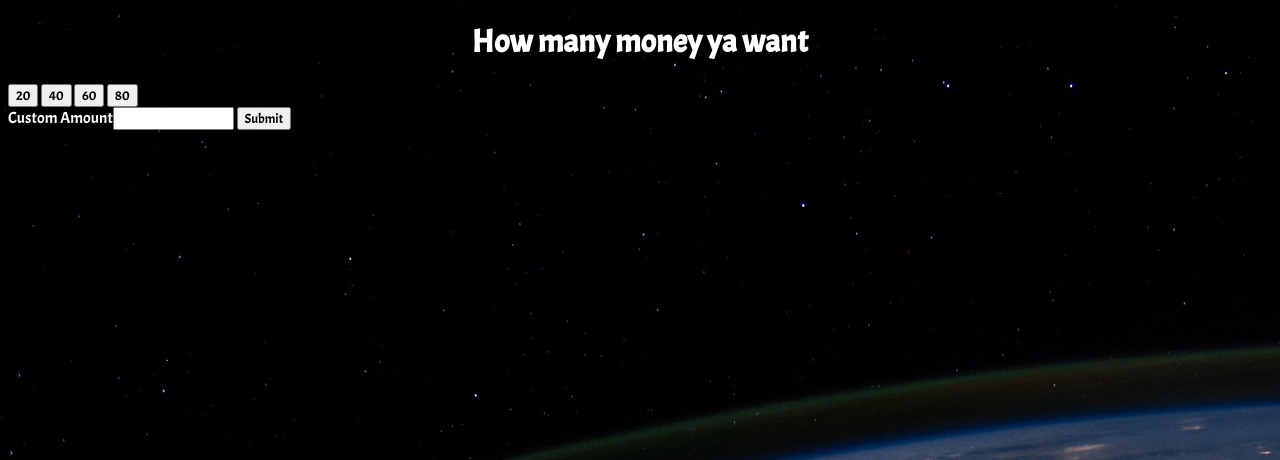
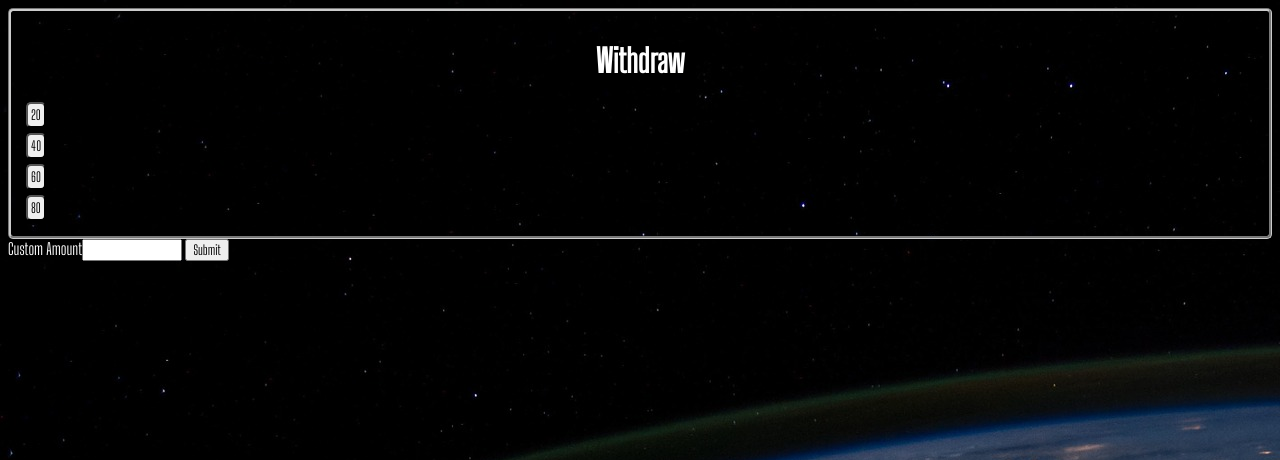
Before and after one commit to TCooper1996/SE-Python-ATM, a Django app: page /atmsite/withdraw/ in a window 1280 px wide. Shown: the top 460 px of the page. Run offline with Django 3.2, Linux system fonts and the light colour scheme.

Commit message:
Font change / moved the H1 in balance.html and withdraw.html

```diff
--- a/PyATMDjango/assets/styles.css
+++ b/PyATMDjango/assets/styles.css
@@ -6,7 +6,7 @@ body{
 }
 
 body *{
-    font-family: 'Acme', sans-serif;
+    font-family: 'Big Shoulders Display', cursive;
 }
 
 h1{
@@ -14,7 +14,7 @@ h1{
 }
 
 .errorClass{
-  color: #77212e;
+  color: #ffd662;
   position: relative;
   animation-name: up_down;
   animation-duration: 0.2s;
@@ -22,8 +22,8 @@ h1{
 }
 
 @keyframes up_down {
-  from {color: #77212e; top: 0px; }
-  to {color: #FE840E; top: 10px;}
+  from {color: #ffd662; top: 0px; }
+  to {color: #fe840e; top: 10px;}
 
 }
 .credentials input{
--- a/PyATMDjango/atmsite/templates/atmsite/account_menu.html
+++ b/PyATMDjango/atmsite/templates/atmsite/account_menu.html
@@ -6,7 +6,7 @@
     <title> Account menu</title>
     <link rel="icon" type="image/png" href="{% static 'credit-card-4x.png' %}" />
     <link rel="stylesheet" href="{% static 'styles.css' %}">
-        <link href="https://fonts.googleapis.com/css?family=Acme&display=swap" rel="stylesheet">
+        <link href="https://fonts.googleapis.com/css?family=Big+Shoulders+Display&display=swap" rel="stylesheet">
 </head>
 <body>
   <h1> Account Menu </h1>
--- a/PyATMDjango/atmsite/templates/atmsite/create_account.html
+++ b/PyATMDjango/atmsite/templates/atmsite/create_account.html
@@ -6,7 +6,7 @@
     <title>Account Creation</title>
     <link rel="icon" type="image/png" href="{% static 'credit-card-4x.png' %}" />
     <link rel="stylesheet" href="{% static 'styles.css' %}">
-        <link href="https://fonts.googleapis.com/css?family=Acme&display=swap" rel="stylesheet">
+        <link href="https://fonts.googleapis.com/css?family=Big+Shoulders+Display&display=swap" rel="stylesheet">
 </head>
 <body>
   <div class="credentials">
--- a/PyATMDjango/atmsite/templates/atmsite/deposit.html
+++ b/PyATMDjango/atmsite/templates/atmsite/deposit.html
@@ -6,7 +6,7 @@
     <title>Deposit</title>
     <link rel="icon" type="image/png" href="{% static 'credit-card-4x.png' %}" />
     <link rel="stylesheet" href="{% static 'styles.css' %}">
-        <link href="https://fonts.googleapis.com/css?family=Acme&display=swap" rel="stylesheet">
+      <link href="https://fonts.googleapis.com/css?family=Big+Shoulders+Display&display=swap" rel="stylesheet">
 </head>
 <body>
 <h1> Deposit </h1>
--- a/PyATMDjango/atmsite/templates/atmsite/index.html
+++ b/PyATMDjango/atmsite/templates/atmsite/index.html
@@ -6,7 +6,7 @@
     <title>Home</title>
     <link rel="icon" type="image/png" href="{% static 'credit-card-4x.png' %}" />
     <link rel="stylesheet" href="{% static 'styles.css' %}">
-        <link href="https://fonts.googleapis.com/css?family=Acme&display=swap" rel="stylesheet">
+        <link href="https://fonts.googleapis.com/css?family=Big+Shoulders+Display&display=swap" rel="stylesheet">
 </head>
 <body>
   <h1> Python ATM </h1>
--- a/PyATMDjango/atmsite/templates/atmsite/withdraw.html
+++ b/PyATMDjango/atmsite/templates/atmsite/withdraw.html
@@ -3,13 +3,15 @@
 <html lang="en">
 <head>
     <meta charset="UTF-8">
-    <title>Title</title>
+    <title>Withdraw</title>
+      <link rel="icon" type="image/png" href="{% static 'credit-card-4x.png' %}" />
     <link rel="stylesheet" href="{% static 'styles.css' %}">
-        <link href="https://fonts.googleapis.com/css?family=Acme&display=swap" rel="stylesheet">
+        <link href="https://fonts.googleapis.com/css?family=Big+Shoulders+Display&display=swap" rel="stylesheet">
 </head>
 <body>
-<h1>How many money ya want </h1>
-<form action="{% url 'withdraw_post' %}" method="post">
+
+<form class="credentials" action="{% url 'withdraw_post' %}" method="post">
+  <h1>Withdraw </h1>
     {% csrf_token %}
     <input type="submit" name="amount" value="20">
     <input type="submit" name="amount" value="40">
@@ -25,7 +27,7 @@
 </form>
 
 {% for error in errors %}
-    <p>{{ error }}</p>
+    <p class="errorClass">{{ error }}</p>
 {% endfor %}
 
 </body>
```
Also changed, not shown: PyATMDjango/atmsite/templates/atmsite/view_balance.html (+7 -3 lines), PyATMDjango/db.sqlite3.
